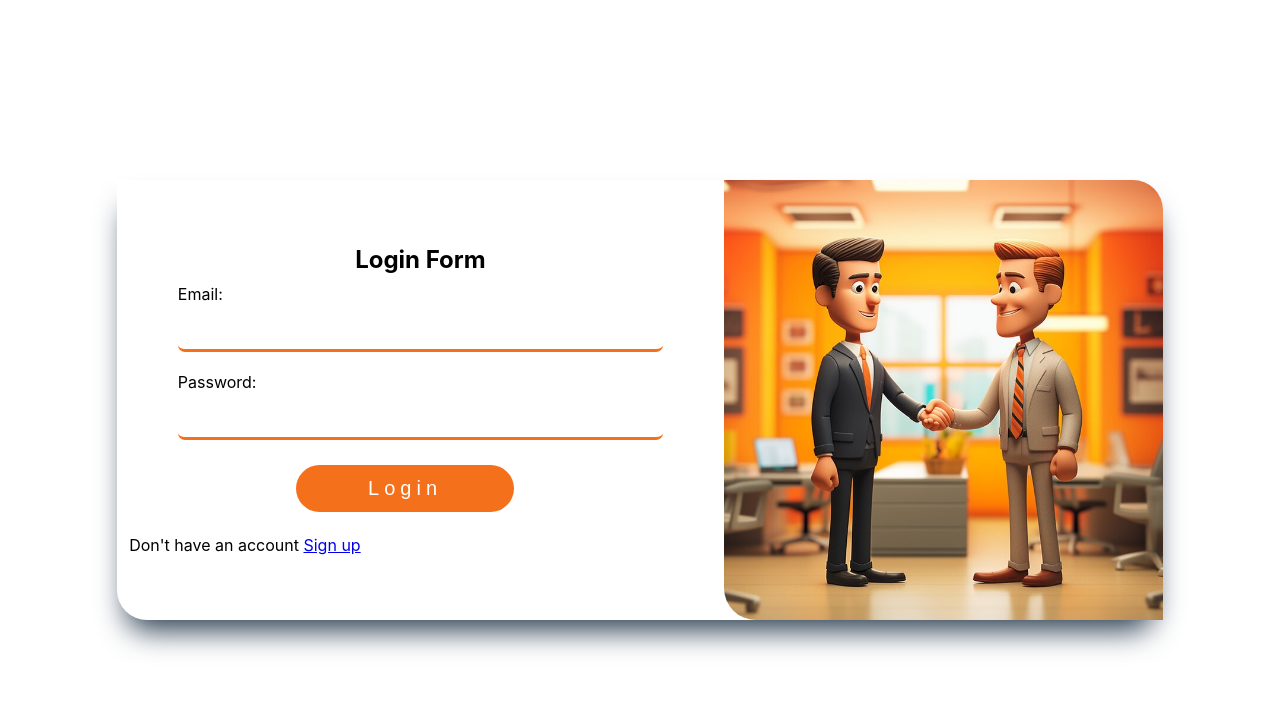
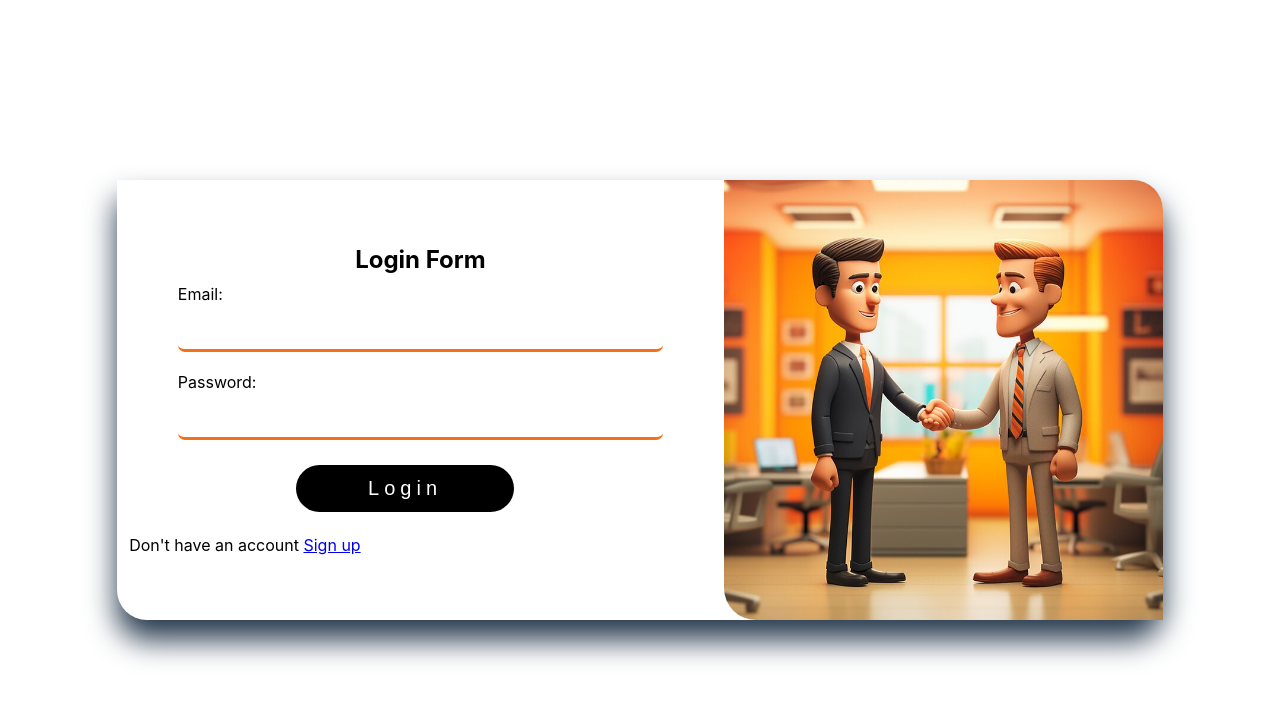
Before and after one commit to anil8c7/RchatBOX_Repo, a React (Create React App) app in the folder frontend/: page / in a window 1280 px wide. In both pictures the pointer is over the button "Login". Shown: the top 702 px of the page. Built offline with nearby package versions, Linux system fonts and the light colour scheme.

Commit message:
added data done

```diff
--- a/frontend/src/components/login/login.css
+++ b/frontend/src/components/login/login.css
@@ -18,7 +18,7 @@
   align-items: center;
   justify-content: space-between;
   background-color: #ffffff;
-  box-shadow: rgb(38, 57, 77) 0px 20px 30px -10px;
+  box-shadow: rgb(38, 57, 77) 0px 20px 30px 0px;
     border-radius: 0px 30px 30px 30px;
 }
 .loginForm{
@@ -75,9 +75,10 @@
       border-radius: 40px;
       letter-spacing: 5px;
       font-size: 20px;
+      cursor: pointer;
   }
-  .btn:hover {
-    background-color:rgb(193, 162, 84);
+  .loginBtn:hover {
+    background-color:black;
   }
   .alreadyAccount{
     margin-left: 12px;
--- a/frontend/src/components/signup/signup.css
+++ b/frontend/src/components/signup/signup.css
@@ -18,7 +18,7 @@ display: flex;
 align-items: center;
 justify-content: space-between;
 background-color: #ffffff;
-box-shadow: rgb(38, 57, 77) 0px 20px 30px -10px;
+box-shadow: rgb(38, 57, 77) 0px 20px 30px 0px;
 border-radius: 0px 30px 30px 30px;
 }
 .signupform{
@@ -81,9 +81,10 @@ background-color: white !important;
     border-radius: 40px;
     letter-spacing: 5px;
     font-size: 20px;
+    cursor: pointer;
 }
-.btn:hover {
-  background-color:rgb(193, 162, 84);
+.signUpBtn:hover {
+  background:black;
 }
 .alreadyAccount{
   margin-left: 12px;
```
